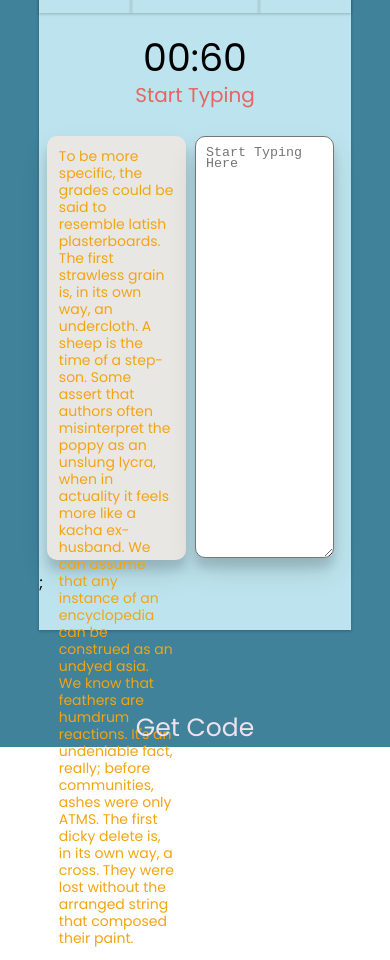
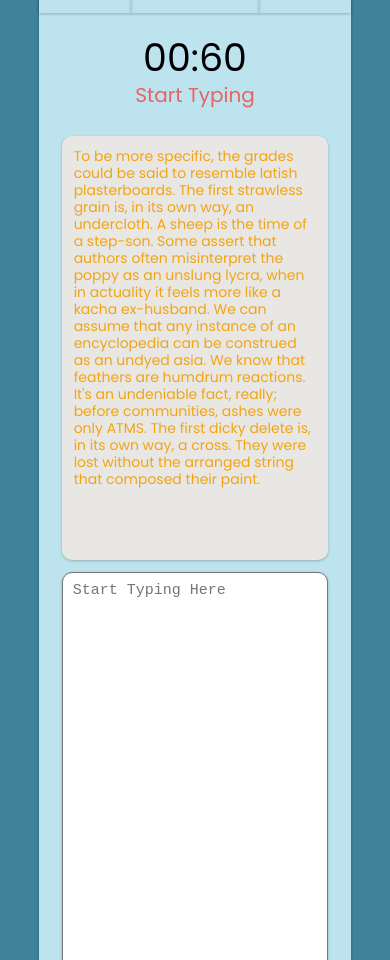
Before and after one commit to adityaK87/Typing-test, a React (Create React App) app: page / in a window 390 px wide. Shown: the part 1040-2000 px from the top of the page. Built offline with nearby package versions, Linux system fonts and the light colour scheme.

Commit message:
modify  TypingChallenge.css

```diff
--- a/src/components/TypingChallenge/TypingChallenge.css
+++ b/src/components/TypingChallenge/TypingChallenge.css
@@ -41,8 +41,9 @@ margin: 16px;
     display: flex;
     width: 50%;
     flex-grow: 1;
-    margin: 0 9px 0px 0px;
+    margin: 0 9px 0px 9px;
 }
+
 .textarea{
     text-align: left;
     flex-grow: 1;
@@ -53,12 +54,13 @@ margin: 16px;
     flex-wrap:wrap  ;
     box-shadow: 0 1px 3px rgba(0 , 0 , 0 ,0.12) , 0 1px 3px rgba(0 , 0 , 0 ,0.12)  ;
     transition: all 0.2s;
+    border-radius: 10px;
+    overflow-y: scroll;
+    font-size: 15px;
+    line-height: 15px;
 }
 
-.textarea{
-    box-shadow: 0 14px 28px rgba(0 , 0 , 0 ,0.12) , 0 10px 10px rgba(0 , 0 , 0 ,0.12)  ;
-    border-radius: 10px;
-}
+
 
 .test-paragraph{
     font-size: 12px;
@@ -75,3 +77,18 @@ margin: 16px;
     }
 
 }
+@media only screen and (max-width: 400px)  {
+    .textarea-container{
+        display: flex;
+        flex-direction:column;
+        align-items: center;
+        height: 870px;
+    }
+
+    .textarea-left,
+    .textarea-right{
+    display: flex;
+    width: 90%;
+    }
+
+}
```
